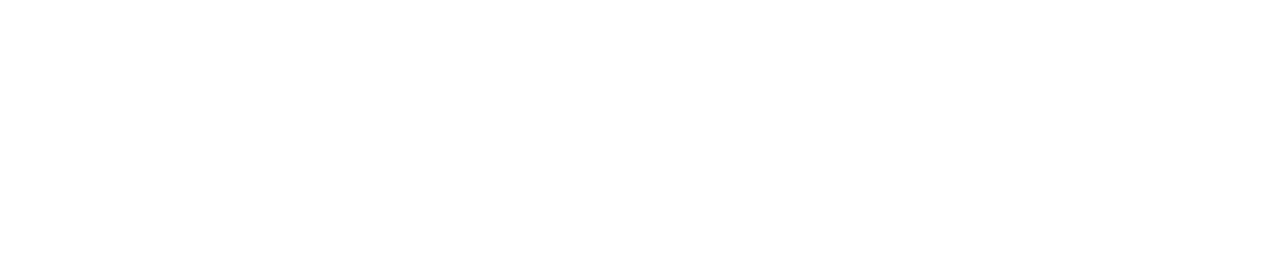
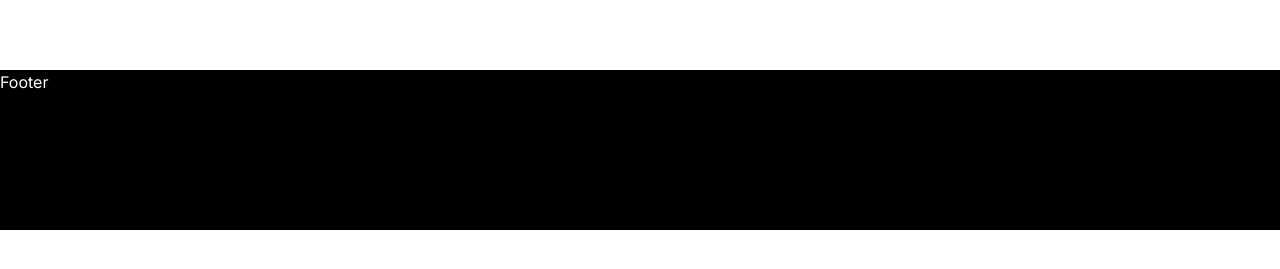
Before and after one commit to architkakkar/Servo, a Next.js app: page / in a window 1280 px wide. Shown: the part 413-682 px from the top of the page. Built offline with nearby package versions, Linux system fonts and the light colour scheme.

Commit message:
Footer section added.

```diff
--- a/src/app/layout.tsx
+++ b/src/app/layout.tsx
@@ -4,6 +4,7 @@ import "./globals.css";
 import Navbar from "@/components/Navbar";
 import { Separator } from "@/components/ui/separator";
 import MainMenuButtons from "@/components/MainMenuButtons";
+import Footer from "@/components/Footer";
 
 const inter = Inter({ subsets: ["latin"] });
 
@@ -25,6 +26,7 @@ export default function RootLayout({
         <Separator />
         {children}
         <MainMenuButtons />
+        <Footer />
       </body>
     </html>
   );
--- /dev/null
+++ b/src/components/Footer.tsx
@@ -0,0 +1,7 @@
+import React from "react";
+
+function Footer() {
+  return <div className="text-white bg-black h-40 mb-18">Footer</div>;
+}
+
+export default Footer;
```
